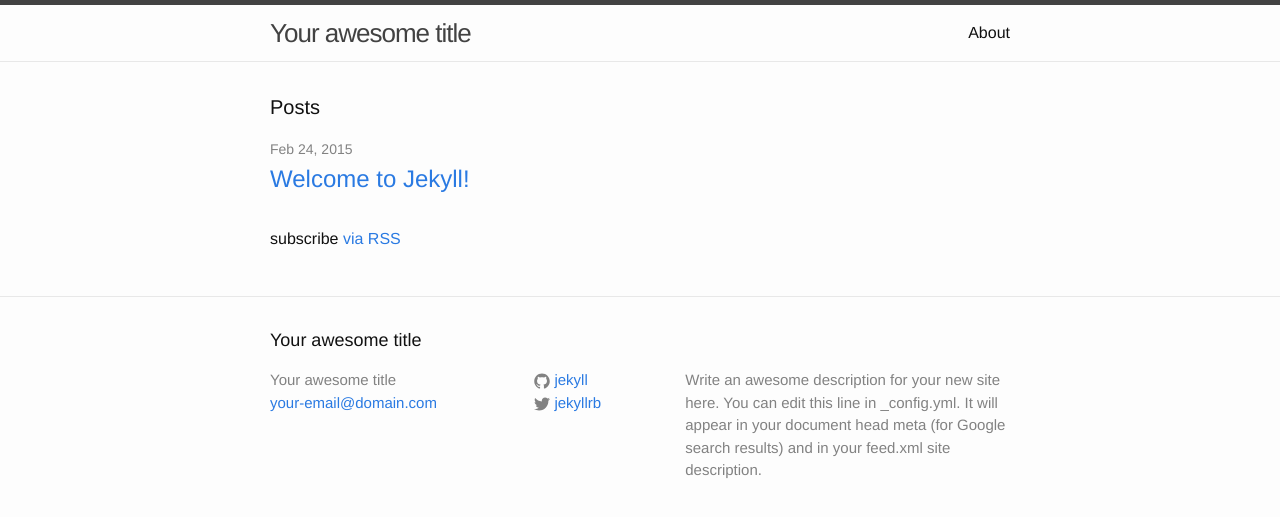
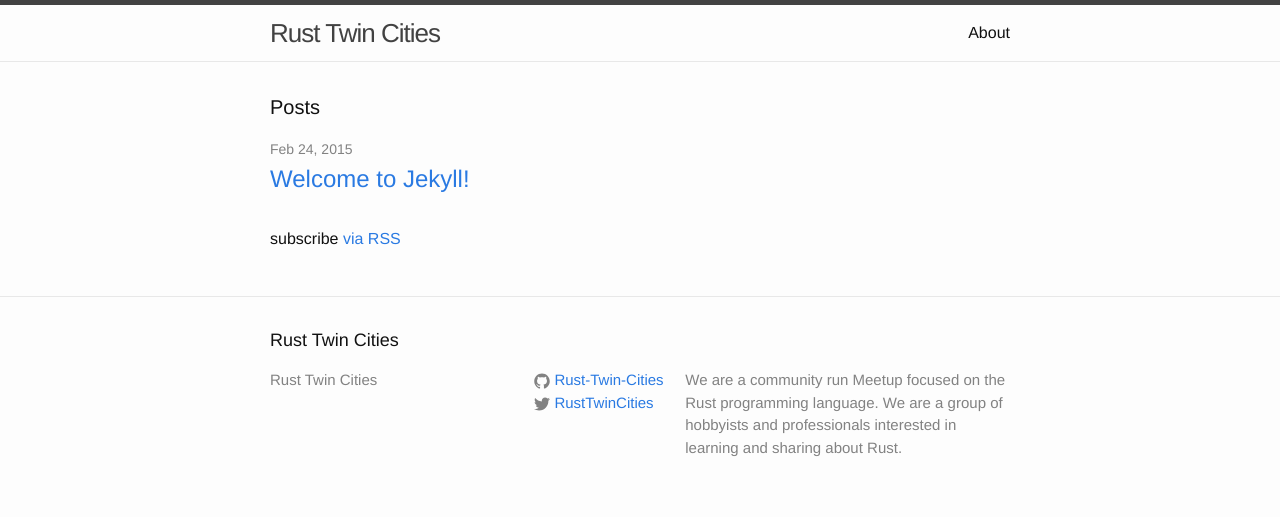
Before and after one commit to Rust-Twin-Cities/rust-twin-cities.github.io, a Jekyll site: the page built from index.html, in a window 1280 px wide. Shown: the top 517 px of the page. Built offline with Jekyll 4.4.1, drawn with Linux system fonts in a browser that asks for light colours.

Commit message:
Change defaults

```diff
--- a/_config.yml
+++ b/_config.yml
@@ -1,14 +1,13 @@
 # Site settings
-title: Your awesome title
-email: your-email@domain.com
-description: > # this means to ignore newlines until "baseurl:"
-  Write an awesome description for your new site here. You can edit this
-  line in _config.yml. It will appear in your document head meta (for
-  Google search results) and in your feed.xml site description.
-baseurl: "" # the subpath of your site, e.g. /blog/
-url: "http://yourdomain.com" # the base hostname & protocol for your site
-twitter_username: jekyllrb
-github_username:  jekyll
+title: Rust Twin Cities
+description: >
+    We are a community run Meetup focused on the Rust programming language.
+    We are a group of hobbyists and professionals interested in learning
+    and sharing about Rust.
+baseurl: ""
+url: "https://rust-twin-cities.github.io"
+twitter_username: RustTwinCities
+github_username:  Rust-Twin-Cities
 
 # Build settings
 markdown: kramdown
```
